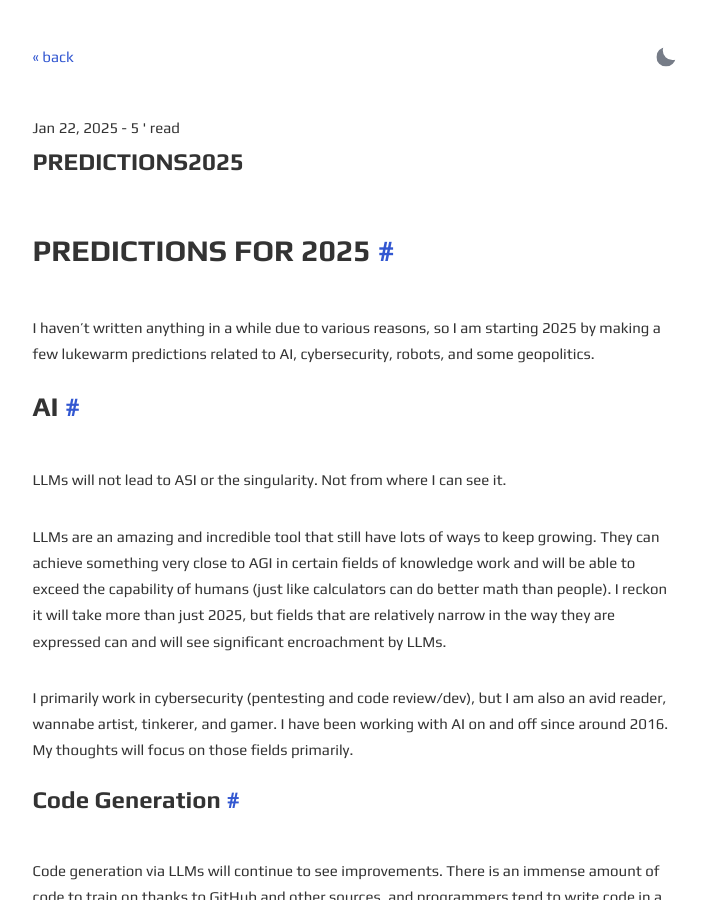
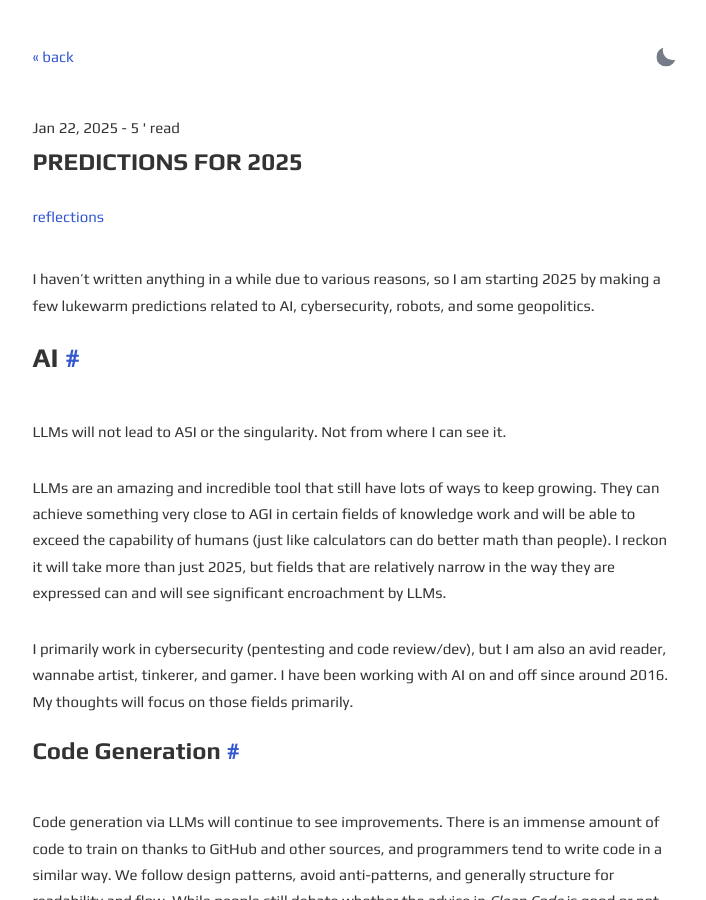
Before and after one commit to robsware/robsware.github.io, a Jekyll site: the page built from _posts/2025-01-22-predictions2025.md, in a window 1280 px wide and 900 px high. Shown: the whole window, without its empty margins (285-991 px from the left). Built offline with Jekyll 4.4.1, drawn with Linux system fonts in a browser that asks for light colours; some of the changed lines change nothing that is shown.

Commit message:
Update 2025-01-22-predictions2025.md

```diff
--- a/_posts/2025-01-22-predictions2025.md
+++ b/_posts/2025-01-22-predictions2025.md
@@ -1,4 +1,11 @@
-# Predictions for 2025
+---
+layout: post
+title: Predictions for 2025
+description: Late night musings on the the next 12 months.
+summary: AI, infosec, art, robots and more issues explored through the prism of LLMs.
+tags: reflections
+---
+
 
 I haven’t written anything in a while due to various reasons, so I am starting 2025 by making a few lukewarm predictions related to AI, cybersecurity, robots, and some geopolitics.
 
```
